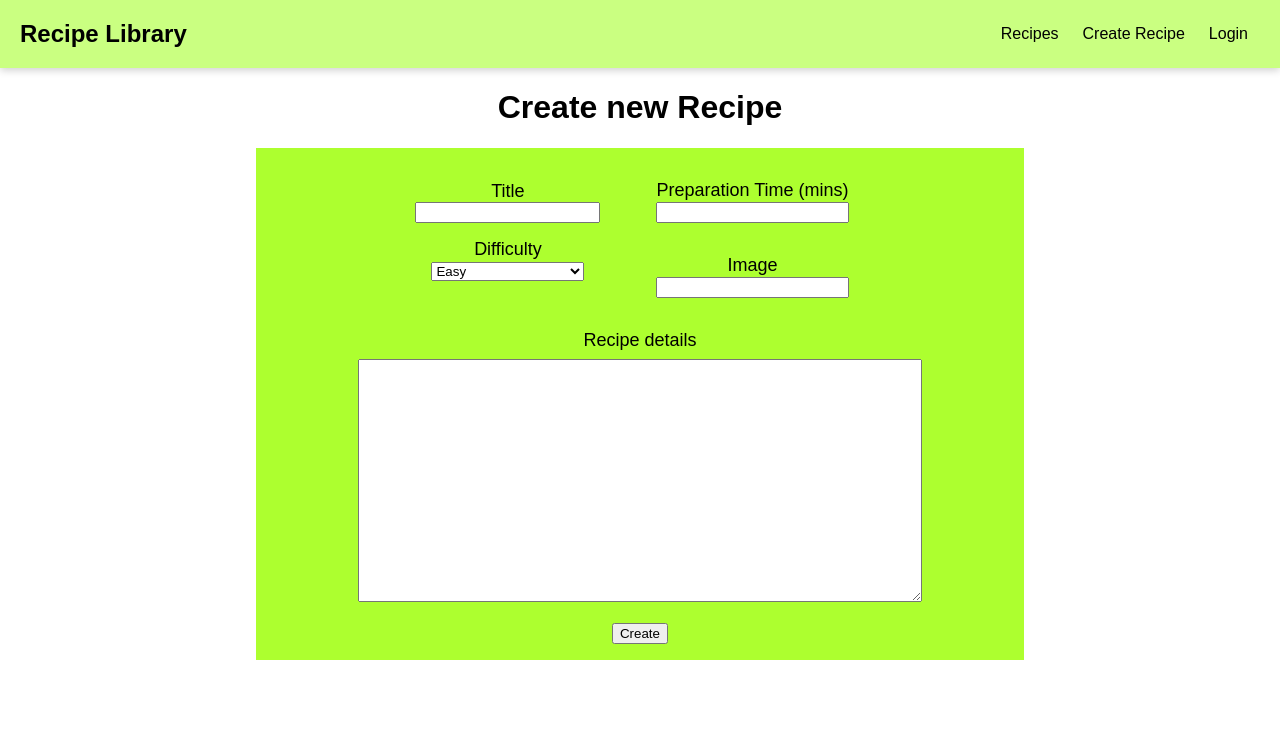
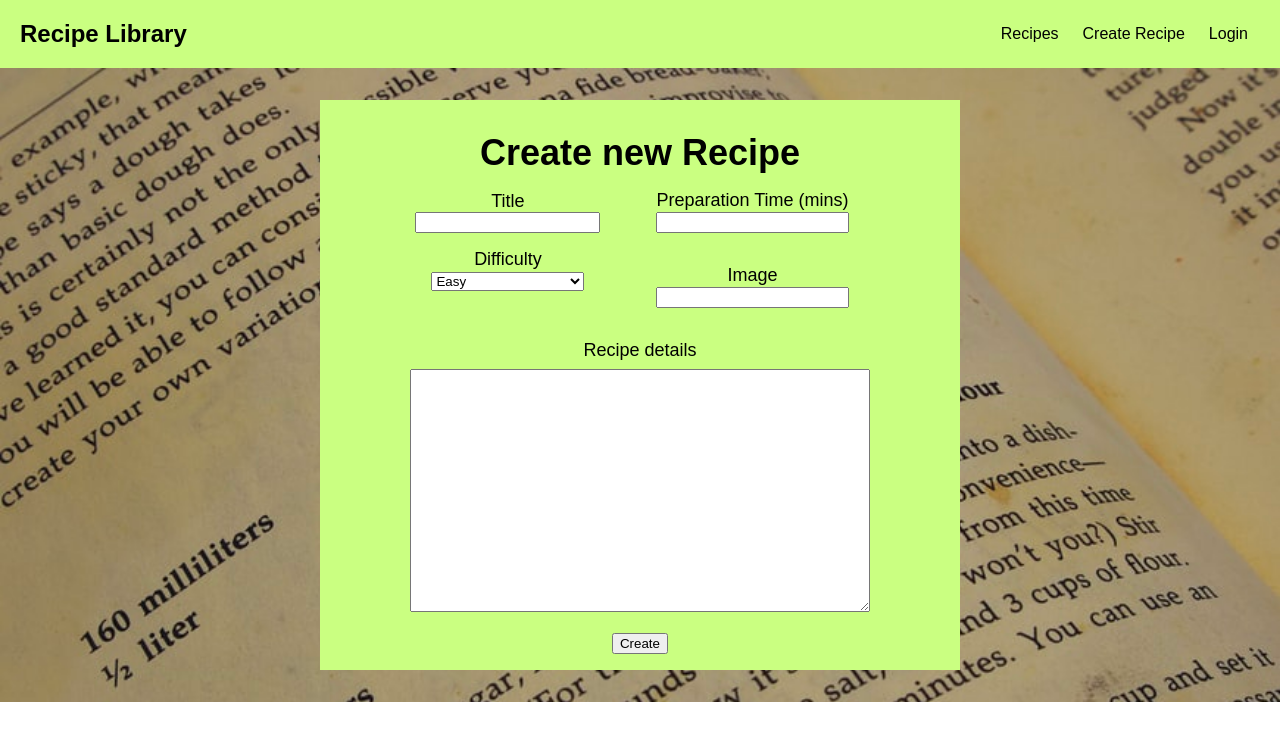
Before and after one commit to patchinator/food-test-app, a Next.js app: page /profile/create-recipe in a window 1280 px wide. Shown: the top 740 px of the page. Built offline with nearby package versions, Linux system fonts and the light colour scheme.

Commit message:
updated create recipe form styling

```diff
--- a/components/Recipes/RecipeForm.js
+++ b/components/Recipes/RecipeForm.js
@@ -1,6 +1,6 @@
 import style from "./RecipeForm.module.css";
 import { useRef } from "react";
-import { useRouter } from "next/dist/client/router";
+import { useRouter } from "next/dist/client/router";;
 
 const RecipeForm = (props) => {
   const router = useRouter();
@@ -35,9 +35,10 @@ const RecipeForm = (props) => {
   };
 
   return (
-    <div>
+    <div className={style.create_recipe}>
+      <div className={style.form_gap}></div>
+      <form onSubmit={submitRecipeHandler} className={style.form}>
       <h1 className={style.form_header}>Create new Recipe</h1>
-      <form onSubmit={submitRecipeHandler} className={style.form}>
         <div className={style.row}>
           <div className={style.column}>
             <div className={style.form_layout}>
--- a/components/Recipes/RecipeForm.module.css
+++ b/components/Recipes/RecipeForm.module.css
@@ -1,13 +1,27 @@
+.create_recipe {
+  background-image: url("../Assets/create-recipe-image.jpg");
+  background-size: cover;
+  background-size: 100%;
+  padding-bottom: 2rem;
+}
+
 .form {
-  background-color: greenyellow;
+  background-color: rgb(202, 255, 129);
   margin: auto;
-  max-width: 60%;
+  max-width: 50%;
   padding: 1rem;
   font-size: 18px;
+  margin-top: 1rem;
+}
+
+.form_gap {
+  padding-top: 1rem;
 }
 
 .form_header {
   text-align: center;
+  margin: 0;
+  padding-top: 1rem;
 }
 
 .form_layout {
```
Also changed, not shown: components/Assets/create-recipe-image.jpg (added), 1 other file (tests, documents, lock files or other folders).
